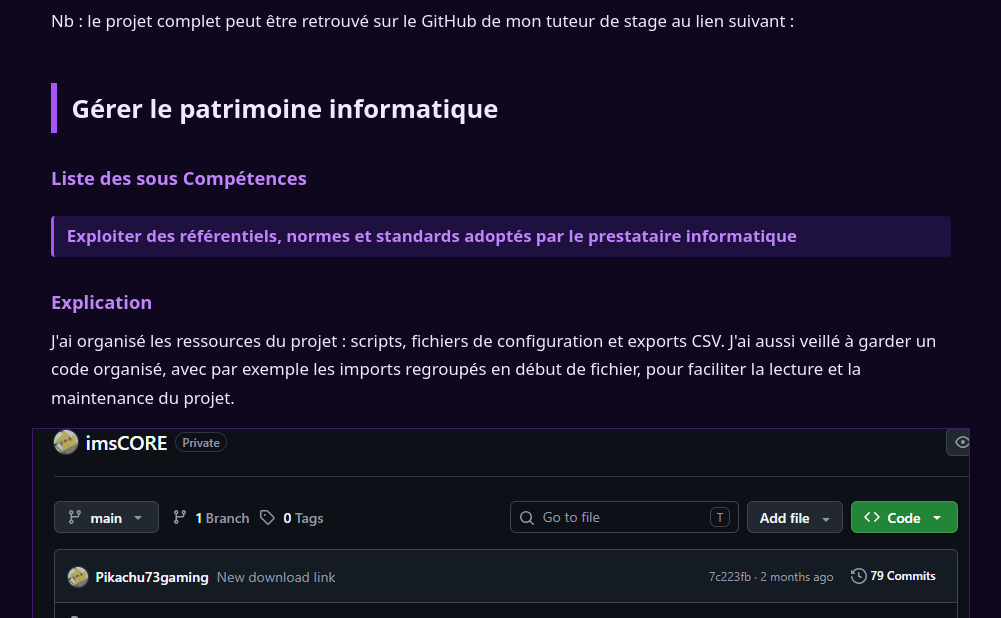
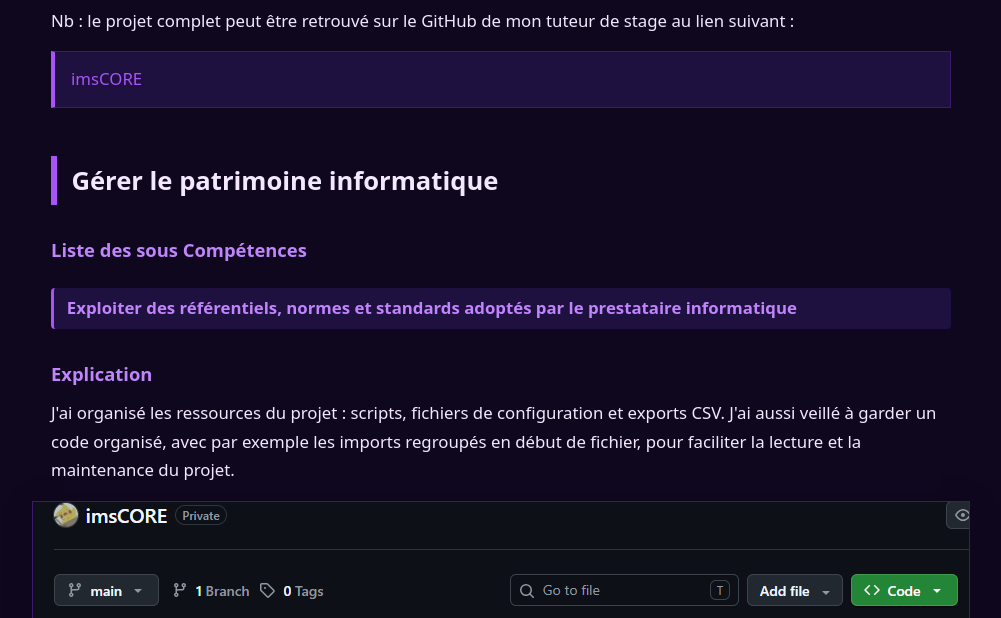
Before and after one commit to Pikachu73gaming/portfolio-nils-charfeddine-barbier, a plain HTML site: page preuve_compétences.html in a window 1280 px wide. Shown: the part 182-800 px from the top of the page, without its empty margins (139-1140 px from the left). Drawn offline with Linux system fonts and the light colour scheme.

Commit message:
Link to imsCore Github page
Updated the HTML structure and content for the skills and evidence page, including links to GitHub and additional explanations.

```diff
--- a/preuve_compétences.html
+++ b/preuve_compétences.html
@@ -13,6 +13,8 @@
     <h1>Réalisation : imsCore</h1>
 
     <p>Nb : le projet complet peut être retrouvé sur le GitHub de mon tuteur de stage au lien suivant :</p>
+
+    <a href="https://github.com/yanisZirem/imsCORE">imsCORE</a>
 
     <h2>Gérer le patrimoine informatique</h2>
 
```
